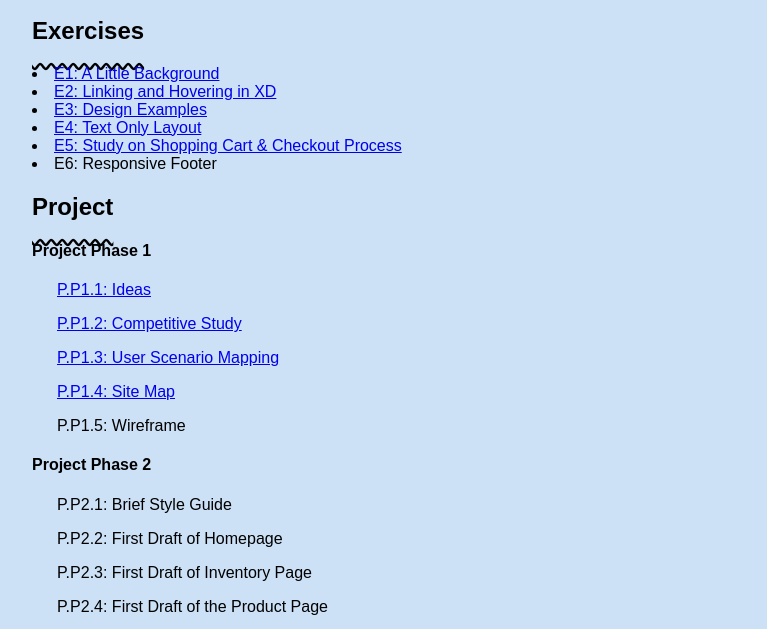
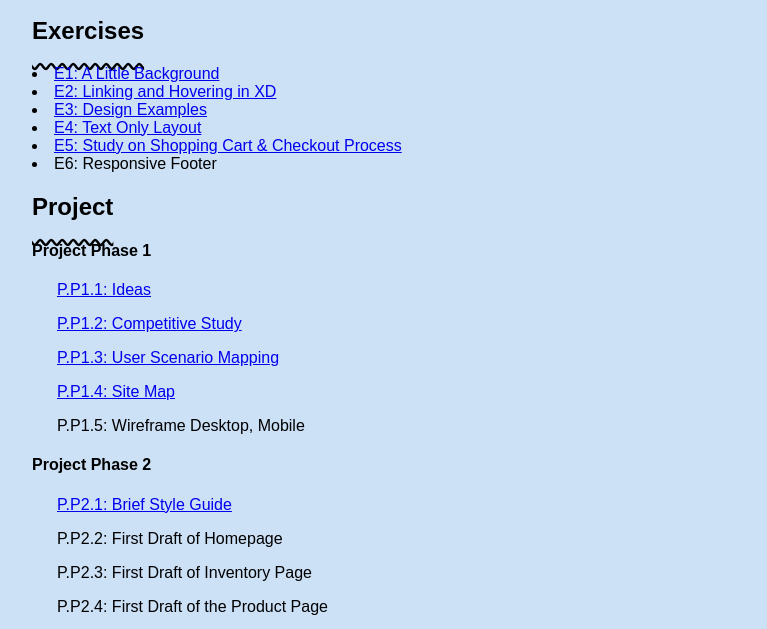
Before and after one commit to em-astra/avt415, a plain HTML site: page index.html in a window 1280 px wide. Shown: the part 153-782 px from the top of the page, without its empty margins (16-783 px from the left). Drawn offline with Linux system fonts and the light colour scheme; a web font is replaced by a local one.

Commit message:
Add files via upload

```diff
--- a/index.html
+++ b/index.html
@@ -22,9 +22,9 @@
                     <p style="text-indent: 25px;"><a href="https://xd.adobe.com/view/da99847b-dddd-47bb-a586-5622521b1214-8fca/">P.P1.2: Competitive Study</a></p>
                     <p style="text-indent: 25px;"><a href="p.p1.3/index.html"> P.P1.3: User Scenario Mapping</a></p>
                     <p style="text-indent: 25px;"><a href="https://xd.adobe.com/view/f678f563-1ce1-471b-b19a-67521240431b-a32b/">P.P1.4: Site Map</a></p>
-                    <p style="text-indent: 25px;">P.P1.5: Wireframe</p>
+                    <p style="text-indent: 25px;">P.P1.5: Wireframe Desktop, Mobile </p>
                 <h4>Project Phase 2</h4>
-                    <p style="text-indent: 25px;">P.P2.1: Brief Style Guide</p>
+                    <p style="text-indent: 25px;"><a href="https://xd.adobe.com/view/0b3acd0c-1654-4c0c-90d1-68e6ad6077ab-5e69/">P.P2.1: Brief Style Guide</a></p>
                     <p style="text-indent: 25px;">P.P2.2: First Draft of Homepage</p>
                     <p style="text-indent: 25px;">P.P2.3: First Draft of Inventory Page</p>
                     <p style="text-indent: 25px;">P.P2.4: First Draft of the Product Page</p>
```
